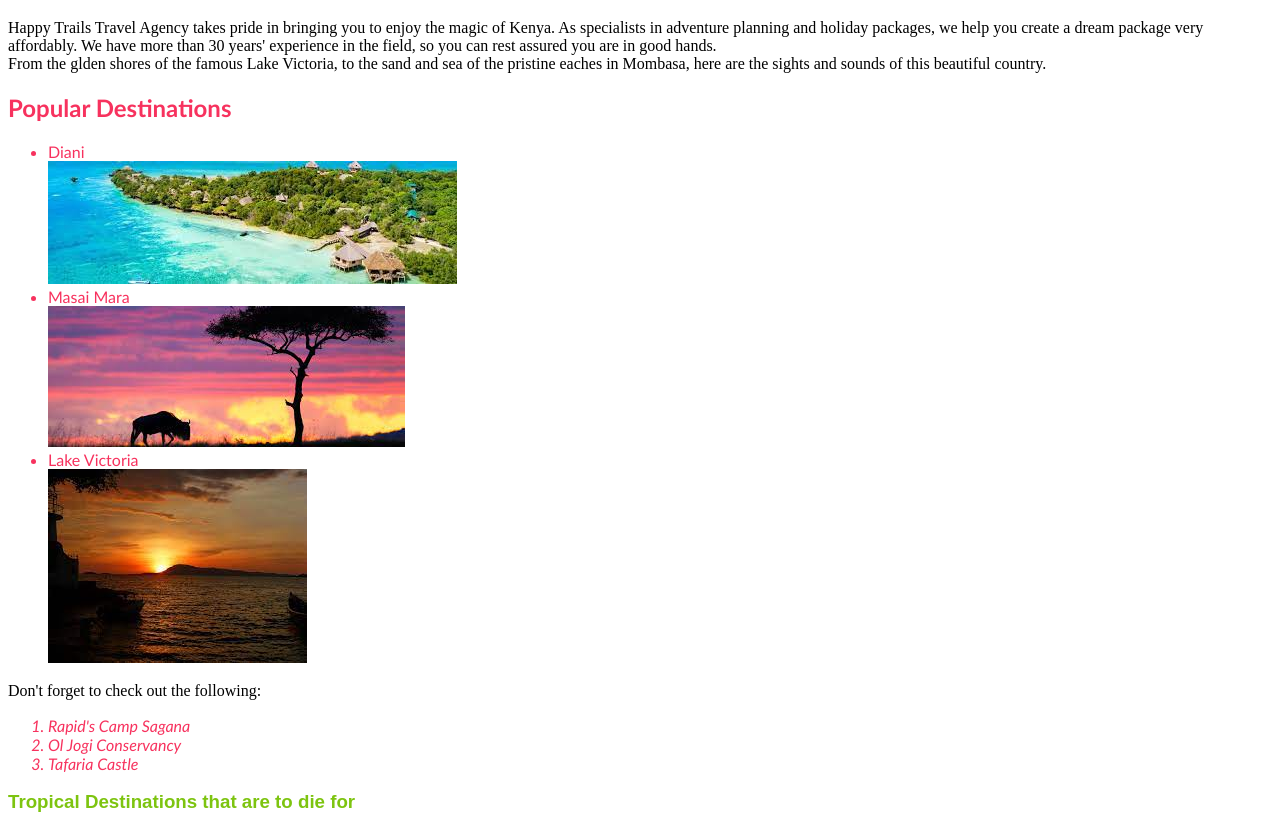
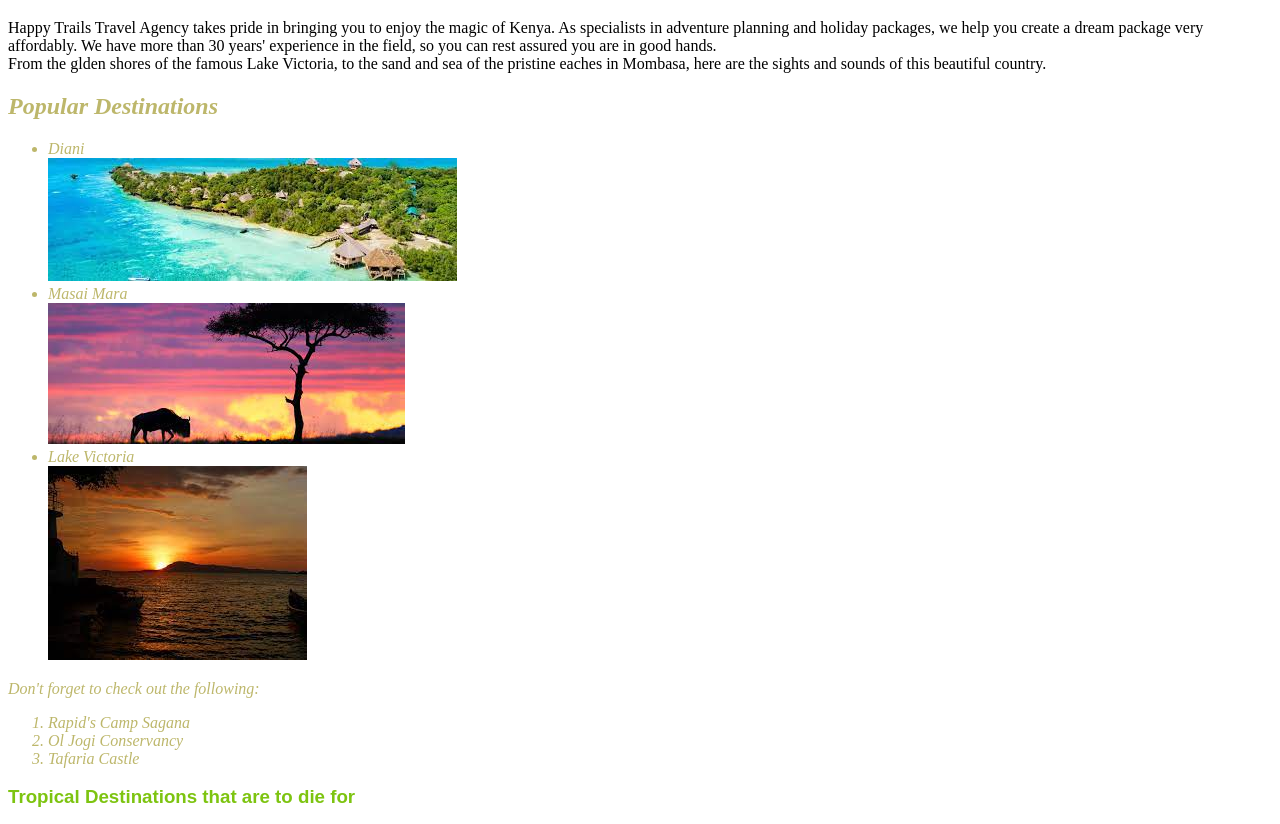
Before and after one commit to samoina/happy-trails, a plain HTML site: page index.html in a window 1280 px wide. Shown: the part 61-885 px from the top of the page. Drawn offline with Linux system fonts and the light colour scheme.

Commit message:
Use div to style

```diff
--- a/CSS/styles.css
+++ b/CSS/styles.css
@@ -4,10 +4,7 @@
 }
 
 .popular {
-  color: #f7325e;
-  font-family: 'Trebuchet MS', 'Lucida Sans Unicode', 'Lucida Grande', 'Lucida Sans', Arial, sans-serif;
+  font-style: italic;
+  font-variant: normal;
+  color: darkkhaki;
 }
-
-ol.popular {
-  font-style: italic;
-}
--- a/index.html
+++ b/index.html
@@ -14,8 +14,9 @@
     <br>
     From the glden shores of the famous Lake Victoria, to the sand and sea of the pristine eaches in Mombasa, here are the sights and sounds of this beautiful country.
   </p>
-  <h2 class="popular">Popular Destinations</h2>
-  <ul class="popular">
+  <div class="popular">
+    <h2>Popular Destinations</h2>
+  <ul>
     <li>Diani</li>
     <img src="images/diani.jpeg" alt="Diani beach">
     <li>Masai Mara</li>
@@ -24,11 +25,12 @@
     <img src="images/lake-victoria.jpeg" alt="">
   </ul>
   Don't forget to check out the following:
-  <ol class="popular">
+  <ol>
     <li>Rapid's Camp Sagana </li>
     <li>Ol Jogi Conservancy</li>
     <li>Tafaria Castle</li>
   </ol>
+  </div>
   <h3 class="tropical">Tropical Destinations that are to die for</h3>
   <ul>
     <li>Watamu, one of Kenya's sweetest spots in the coastal region</li>
```
